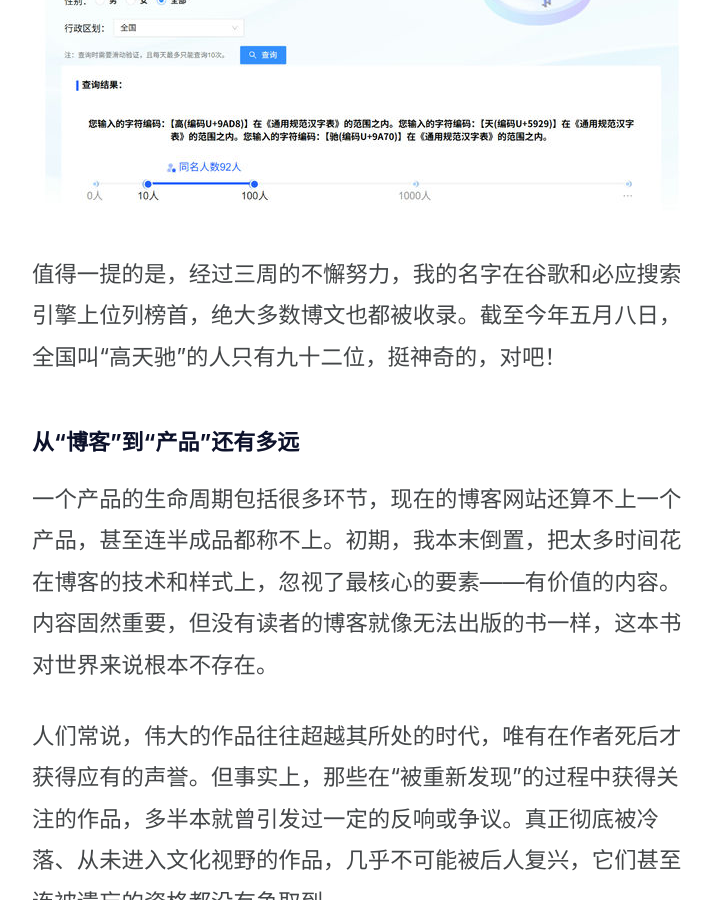
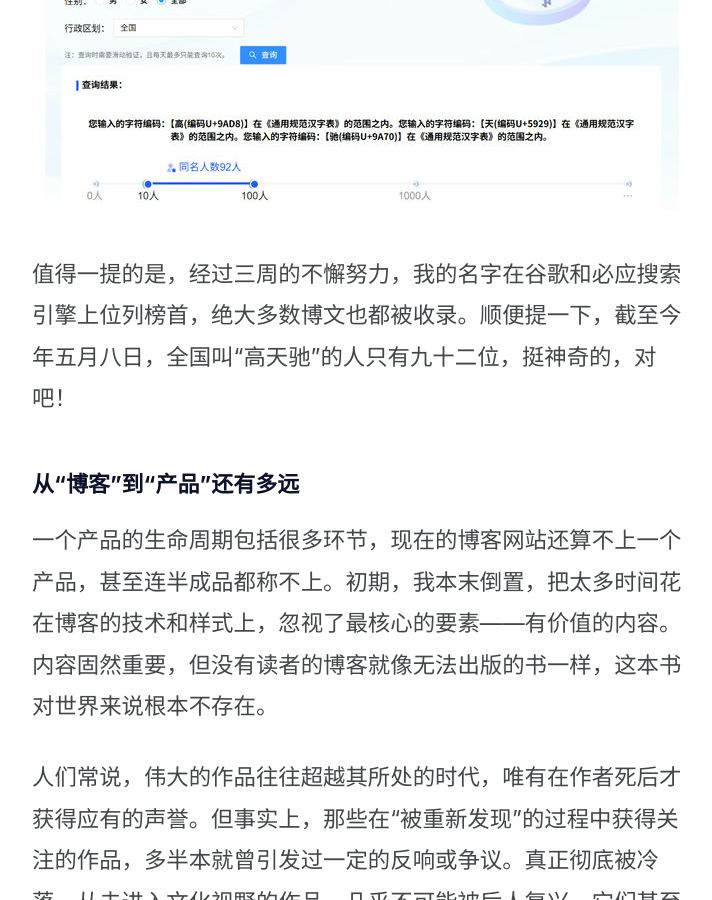
Before and after one commit to gaotianchi/gaotianchi.github.io, a Jekyll site: the page built from _posts/2025-05-26-turn-blogging-into-a-business.md, in a window 1280 px wide and 900 px high, scrolled down 2028 px. Shown: the whole window, without its empty margins (278-990 px from the left). Built offline with Jekyll 4.4.1, drawn with Linux system fonts in a browser that asks for light colours; comment, search, counter and statistics services are not loaded.

Commit message:
vault backup: 2025-05-26 22:34:29

```diff
--- a/_posts/2025-05-26-turn-blogging-into-a-business.md
+++ b/_posts/2025-05-26-turn-blogging-into-a-business.md
@@ -24,7 +24,7 @@ title: 把博客做成一门生意
 
 ![谷歌和必应排名](/assets/img/turn-blogging-into-a-business/谷歌和必应排名.jpg)
 
-值得一提的是，经过三周的不懈努力，我的名字在谷歌和必应搜索引擎上位列榜首，绝大多数博文也都被收录。截至今年五月八日，全国叫“高天驰”的人只有九十二位，挺神奇的，对吧！
+值得一提的是，经过三周的不懈努力，我的名字在谷歌和必应搜索引擎上位列榜首，绝大多数博文也都被收录。顺便提一下，截至今年五月八日，全国叫“高天驰”的人只有九十二位，挺神奇的，对吧！
 
 ## 从“博客”到“产品”还有多远
 
```
